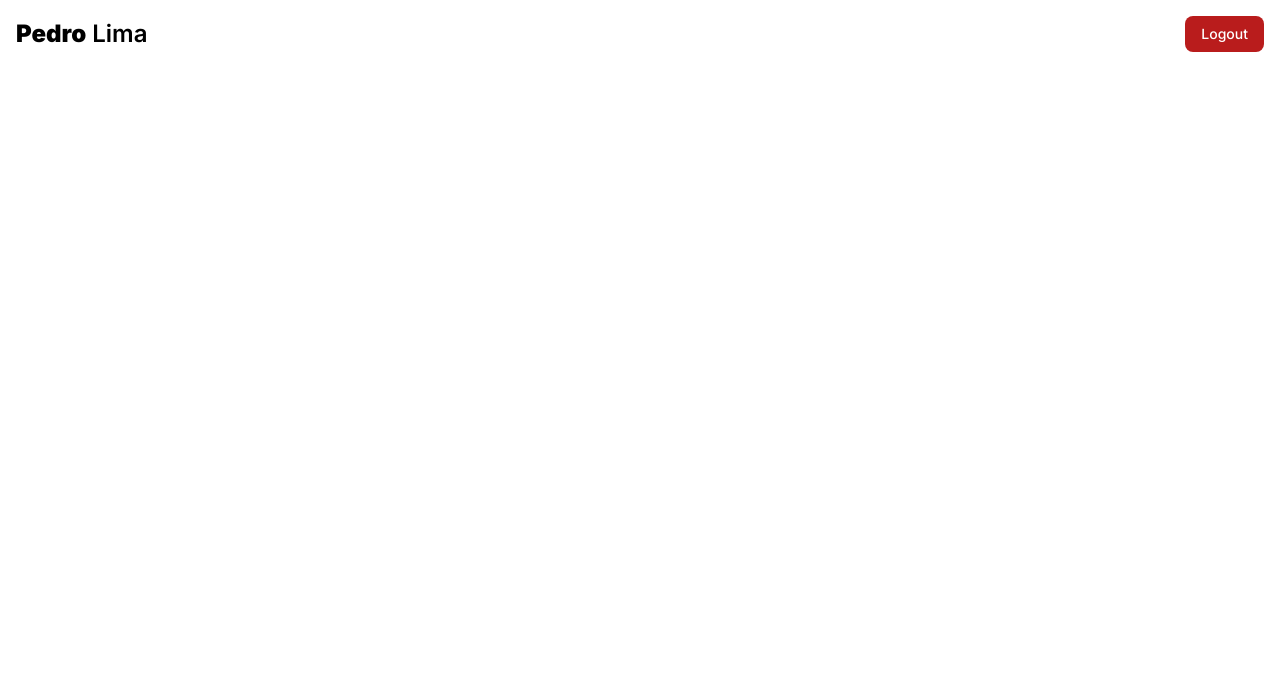
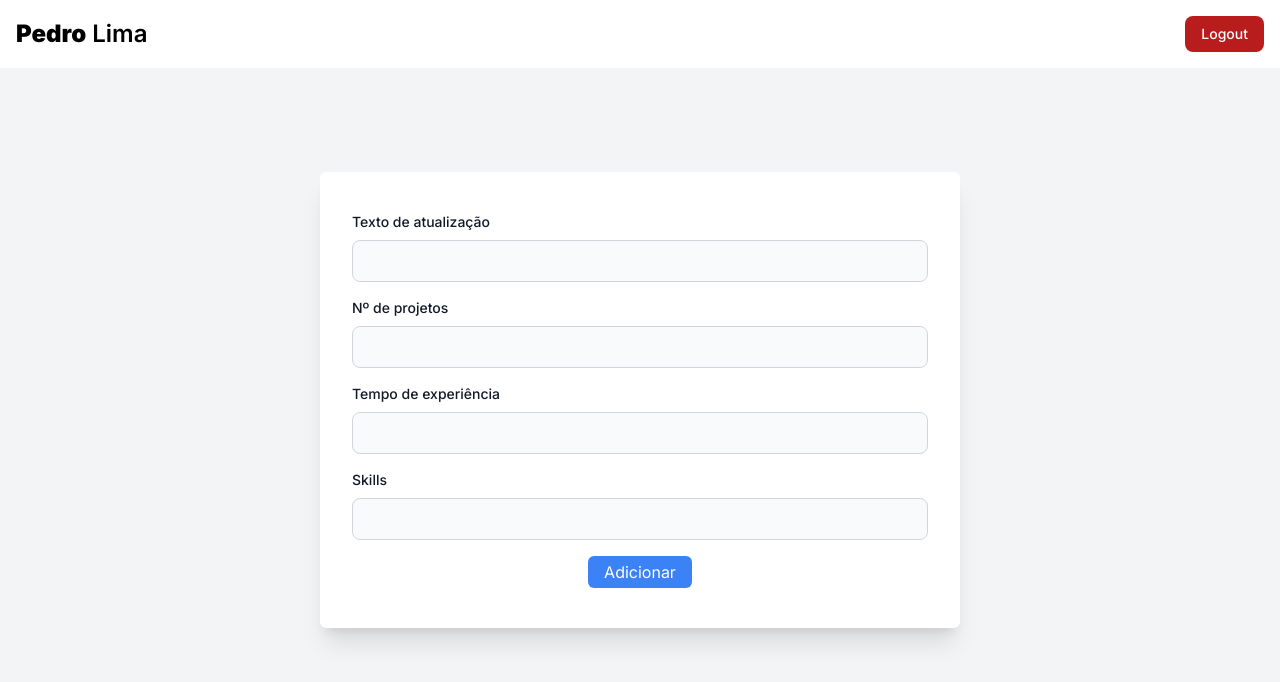
Before and after one commit to pedroalima/portfolio, a Next.js app: page /admin in a window 1280 px wide. Both pictures are taken after a click on the button "About". Shown: the top 682 px of the page. Built offline with nearby package versions, Linux system fonts and the light colour scheme.

Commit message:
feat: add display components in admin page

```diff
--- a/src/app/(private)/admin/page.tsx
+++ b/src/app/(private)/admin/page.tsx
@@ -11,11 +11,37 @@ const initialHomeViewFormData = {
     principal: "",
     descricao: ""
 };
-
+const initialAboutViewFormData = {
+    updates: "",
+    projects: "",
+    experience: "",
+    skills: ""
+};
+const initialExperienceViewFormData = {
+    principal: "",
+    descricao: ""
+};
+const initialEducationViewFormData = {
+    principal: "",
+    descricao: ""
+};
+const initialProjectsViewFormData = {
+    principal: "",
+    descricao: ""
+};
+const initialContactViewFormData = {
+    principal: "",
+    descricao: ""
+};
 
 export default function Admin() {
     const [ currentSelectedTab, setCurrentSelectedTab ] = useState("home");
     const [ homeViewFormData, setHomeViewFormData ] = useState(initialHomeViewFormData);
+    const [ aboutViewFormData, setAboutViewFormData ] = useState(initialAboutViewFormData);
+    const [ experienceViewFormData, setExperienceViewFormData ] = useState(initialExperienceViewFormData);
+    const [ educationViewFormData, setEducationViewFormData ] = useState(initialEducationViewFormData);
+    const [ projectsViewFormData, setProjectsViewFormData ] = useState(initialProjectsViewFormData);
+    const [ contactViewFormData, setContactViewFormData ] = useState(initialContactViewFormData);
 
     async function handleSaveData() {
         console.log("Click!");
@@ -37,35 +63,55 @@ export default function Admin() {
             id: "about",
             label: "About",
             component: (
-                <AdminAboutView />
+                <AdminAboutView
+                    formData={aboutViewFormData}
+                    setFormData={setAboutViewFormData}
+                    handleSaveData={handleSaveData}
+                />
+            )
+        },
+        {
+            id: "experience",
+            label: "Experience",
+            component: (
+                <AdminExperienceView
+                    formData={experienceViewFormData}
+                    setFormData={setExperienceViewFormData}
+                    handleSaveData={handleSaveData}
+                />
+            )
+        },
+        {
+            id: "education",
+            label: "Education",
+            component: (
+                <AdminEducationView
+                    formData={educationViewFormData}
+                    setFormData={setEducationViewFormData}
+                    handleSaveData={handleSaveData}
+                />
             )
         },
         {
             id: "projects",
             label: "Projects",
             component: (
-                <AdminProjectsView />
-            )
-        },
-        {
-            id: "experience",
-            label: "Experience",
-            component: (
-                <AdminExperienceView />
-            )
-        },
-        {
-            id: "education",
-            label: "Education",
-            component: (
-                <AdminEducationView />
+                <AdminProjectsView
+                    formData={projectsViewFormData}
+                    setFormData={setProjectsViewFormData}
+                    handleSaveData={handleSaveData}
+                />
             )
         },
         {
             id: "contact",
             label: "Contact",
             component: (
-                <AdminContactView />
+                <AdminContactView
+                    formData={contactViewFormData}
+                    setFormData={setContactViewFormData}
+                    handleSaveData={handleSaveData}
+                />
             )
         }
     ];
--- a/src/components/admin-view/about.tsx
+++ b/src/components/admin-view/about.tsx
@@ -1,47 +1,66 @@
-// type InputsTypes = [
-//     ItemInputTypes,
-//     ItemInputTypes,
-//     ItemInputTypes,
-//     ItemInputTypes
-// ]
+import { Dispatch, SetStateAction } from "react";
+import FormControls from "./form-controls";
 
-// interface ItemInputTypes {
-//     htmlFor: string,
-//     label: string,
-//     type: string,
-//     placeholder: string,
-// }
+type ControlsTypes = [
+    ControlsItemType,
+    ControlsItemType,
+    ControlsItemType,
+    ControlsItemType
+]
 
-// const inputs: InputsTypes = [
-//     {
-//         htmlFor: "updates",
-//         label: "Texto de atualização",
-//         type: "text",
-//         placeholder: "",
-//     },
-//     {
-//         htmlFor: "projects",
-//         label: "Nº de projetos",
-//         type: "number",
-//         placeholder: "",
-//     },
-//     {
-//         htmlFor: "experience",
-//         label: "Tempo de experiência",
-//         type: "number",
-//         placeholder: "",
-//     },
-//     {
-//         htmlFor: "skills",
-//         label: "Skills",
-//         type: "text",
-//         placeholder: "",
-//     },
-// ];
+interface ControlsItemType {
+    name: string,
+    type: string,
+    label: string,
+}
 
-export default function AdminAboutView() {
+const controls: ControlsTypes = [
+    {
+        name: "updates",
+        type: "text",
+        label: "Texto de atualização",
+    },
+    {
+        name: "projects",
+        type: "number",
+        label: "Nº de projetos",
+    },
+    {
+        name: "experience",
+        type: "number",
+        label: "Tempo de experiência",
+    },
+    {
+        name: "skills",
+        type: "text",
+        label: "Skills",
+    },
+];
+
+interface DataTypes {
+    formData: { principal: string; descricao: string },
+    setFormData: Dispatch<SetStateAction<{ principal: string; descricao: string }>>,
+    handleSaveData: () => void,
+}
+
+export default function AdminAboutView({formData, setFormData, handleSaveData} : DataTypes) {
+
+    console.log(formData);
 
     return (
-        <div>AdminAboutView</div>
+        <div className="min-h-dvh flex justify-center items-center">
+            <div className="bg-white rounded-md shadow-xl py-10 px-8 w-1/2 flex flex-col items-stretch gap-4">
+                <FormControls
+                    controls={controls}
+                    formData={formData}
+                    setFormData={setFormData}
+                />
+
+                <button
+                    onClick={handleSaveData}
+                    className="bg-blue-500 self-center py-1 px-4 rounded-md text-white"
+                >Adicionar</button>
+            </div>
+        </div>
     );
 }
--- /dev/null
+++ b/src/components/admin-view/form-controls/index.tsx
@@ -0,0 +1,37 @@
+import { Dispatch, SetStateAction } from "react";
+import { ControlsTypes } from "../home";
+
+interface DataTypes {
+    controls: ControlsTypes,
+    formData: { principal: string; descricao: string },
+    setFormData: Dispatch<SetStateAction<{ principal: string; descricao: string }>>,
+}
+
+export default function FormControls({controls, formData, setFormData} : DataTypes) {
+    return (
+        <>
+            {controls.map(controlItem => (
+                <div key={controlItem.name}>
+                    <label
+                        htmlFor={controlItem.name}
+                        className="block mb-2 text-sm font-medium text-gray-900"
+                    >{controlItem.label}</label>
+                    <input
+                        type={controlItem.type}
+                        name={controlItem.name}
+                        id={controlItem.name}
+                        onChange={(e) => {
+                            setFormData(
+                                {
+                                    ...formData,
+                                    [controlItem.name]: e.target.value,
+                                }
+                            );
+                        }}
+                        className="bg-gray-50 border border-gray-300 text-gray-900 text-sm rounded-lg focus:ring-blue-500 focus:border-blue-500 block w-full p-2.5"
+                    />
+                </div>
+            ))}
+        </>
+    );
+}
--- a/src/components/admin-view/home.tsx
+++ b/src/components/admin-view/home.tsx
@@ -1,13 +1,13 @@
 import { Dispatch, SetStateAction } from "react";
+import FormControls from "./form-controls";
 
-type ControlsTypes = [
+export type ControlsTypes = [
     ControlsItemType,
     ControlsItemType
 ]
 
-interface ControlsItemType {
+export interface ControlsItemType {
     name: string,
-    placeholder: string,
     type: string,
     label: string,
 }
@@ -15,13 +15,11 @@ interface ControlsItemType {
 const controls: ControlsTypes = [
     {
         name: "principal",
-        placeholder: "",
         type: "text",
         label: "Menssagem Principal",
     },
     {
         name: "descricao",
-        placeholder: "",
         type: "text",
         label: "Descrição",
     },
@@ -41,28 +39,11 @@ export default function AdminHomeView({formData, setFormData, handleSaveData} :
     return (
         <div className="min-h-dvh flex justify-center items-center">
             <div className="bg-white rounded-md shadow-xl py-10 px-8 w-1/2 flex flex-col items-stretch gap-4">
-                {controls && controls.map(controlItem => (
-                    <div key={controlItem.name}>
-                        <label
-                            htmlFor={controlItem.name}
-                            className="block mb-2 text-sm font-medium text-gray-900"
-                        >{controlItem.label}</label>
-                        <input
-                            type={controlItem.type}
-                            name={controlItem.name}
-                            id={controlItem.name}
-                            onChange={(e) => {
-                                setFormData(
-                                    {
-                                        ...formData,
-                                        [controlItem.name]: e.target.value,
-                                    }
-                                );
-                            }}
-                            className="bg-gray-50 border border-gray-300 text-gray-900 text-sm rounded-lg focus:ring-blue-500 focus:border-blue-500 block w-full p-2.5"
-                        />
-                    </div>
-                ))}
+                <FormControls
+                    controls={controls}
+                    formData={formData}
+                    setFormData={setFormData}
+                />
 
                 <button
                     onClick={handleSaveData}
```
